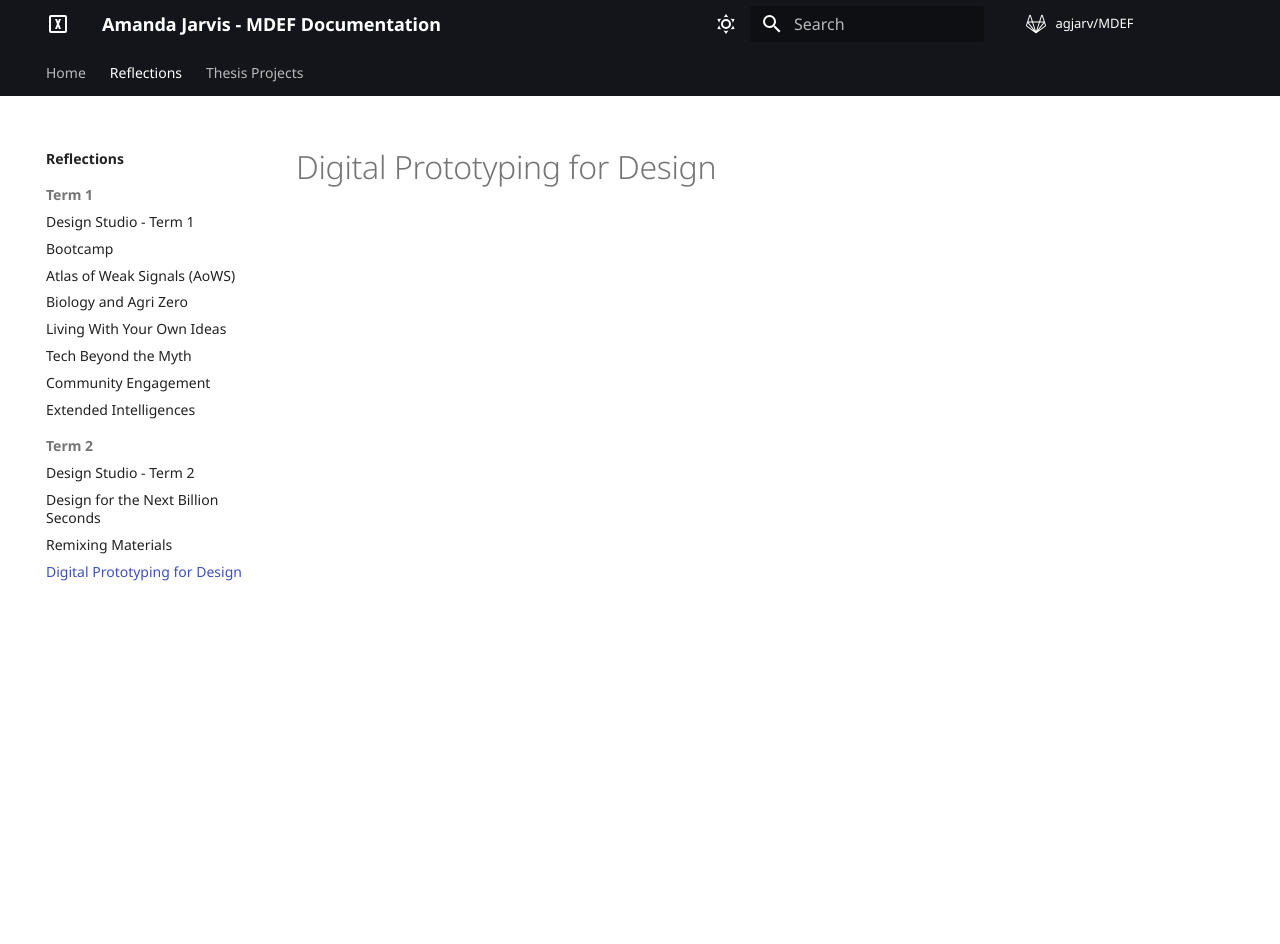
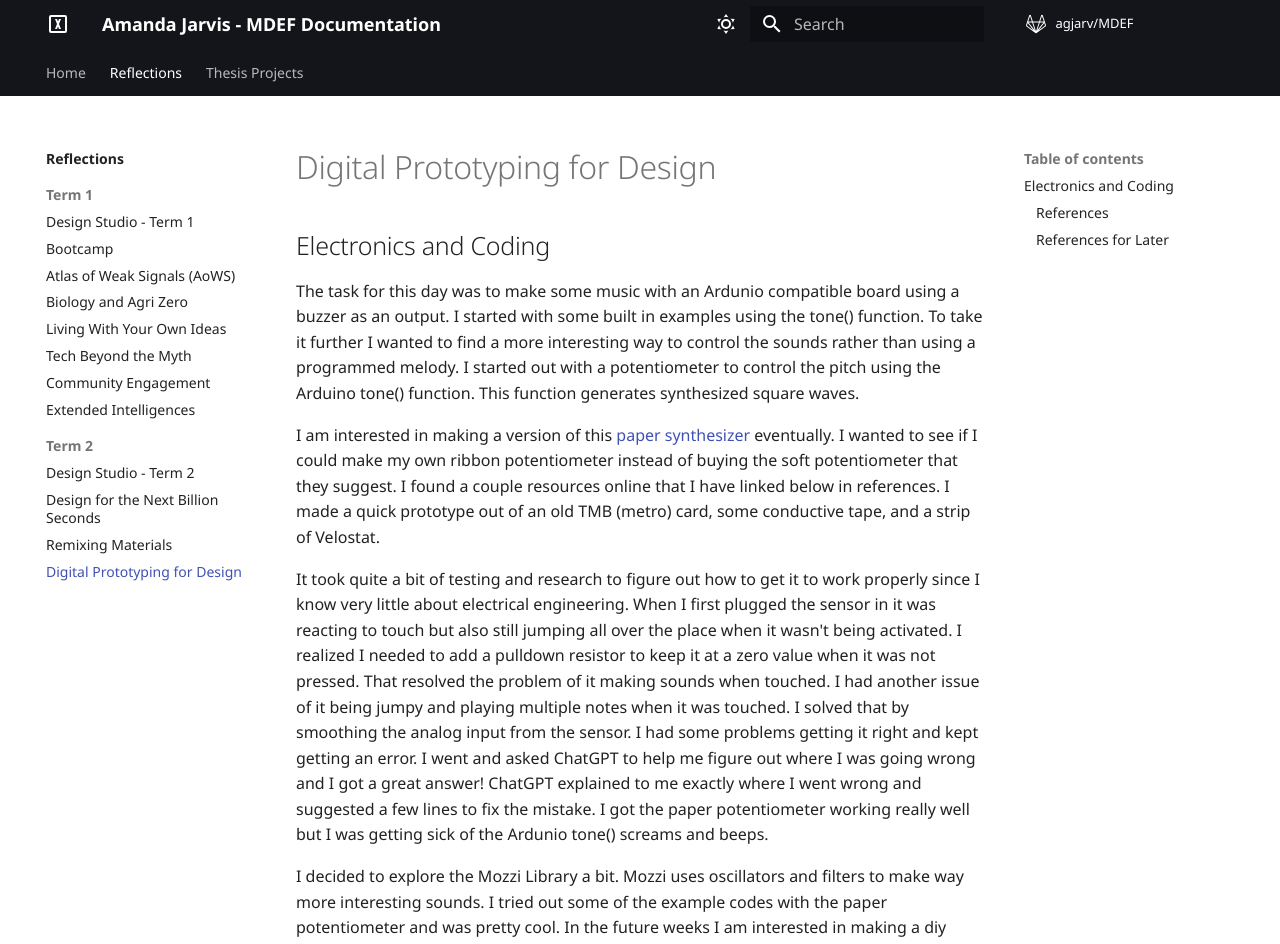
Before and after one commit to agjarv/MDEF, an MkDocs documentation site: the page built from docs/term02/digitalprototyping.md, in a window 1280 px wide and 1400 px high. Shown: the top 944 px of the window. Built offline with MkDocs 1.6.1 and Material for MkDocs 9.7.7, drawn with Linux system fonts in a browser that asks for light colours; comment, search, counter and statistics services are not loaded; some of the changed text lies outside the part shown.

Commit message:
digital prototyping

```diff
--- a/docs/term02/digitalprototyping.md
+++ b/docs/term02/digitalprototyping.md
@@ -1 +1,44 @@
 # Digital Prototyping for Design
+
+## Electronics and Coding
+
+The task for this day was to make some music with an Ardunio compatible board using a buzzer as an output. I started with some built in examples using the tone() function. To take it further I wanted to find a more interesting way to control the sounds rather than using a programmed melody. I started out with a potentiometer to control the pitch using the Arduino tone() function. This function generates synthesized square waves.
+
+I am interested in making a version of this [paper synthesizer](https://www.instructables.com/PaperSynth-an-8-bit-Synthesizer-Made-Out-of-Paper-/) eventually. I wanted to see if I could make my own ribbon potentiometer instead of buying the soft potentiometer that they suggest. I found a couple resources online that I have linked below in references. I made a quick prototype out of an old TMB (metro) card, some conductive tape, and a strip of Velostat.
+
+It took quite a bit of testing and research to figure out how to get it to work properly since I know very little about electrical engineering. When I first plugged the sensor in it was reacting to touch but also still jumping all over the place when it wasn't being activated. I realized I needed to add a pulldown resistor to keep it at a zero value when it was not pressed. That resolved the problem of it making sounds when touched. I had another issue of it being jumpy and playing multiple notes when it was touched. I solved that by smoothing the analog input from the sensor. I had some problems getting it right and kept getting an error. I went and asked ChatGPT to help me figure out where I was going wrong and I got a great answer! ChatGPT explained to me exactly where I went wrong and suggested a few lines to fix the mistake. I got the paper potentiometer working really well but I was getting sick of the Ardunio tone() screams and beeps.
+
+I decided to explore the Mozzi Library a bit. Mozzi uses oscillators and filters to make way more interesting sounds. I tried out some of the example codes with the paper potentiometer and was pretty cool. In the future weeks I am interested in making a diy synth based on this paper potentiometer and the Mozzi library.
+
+
+<div style="position: relative; width: 100%; height: 0; padding-top: 75.0000%;
+ padding-bottom: 0; box-shadow: 0 2px 8px 0 rgba(63,69,81,0.16); margin-top: 1.6em; margin-bottom: 0.9em; overflow: hidden;
+ border-radius: 8px; will-change: transform;">
+  <iframe loading="lazy" style="position: absolute; width: 100%; height: 100%; top: 0; left: 0; border: none; padding: 0;margin: 0;"
+    src="https:&#x2F;&#x2F;www.canva.com&#x2F;design&#x2F;DAFaf9KXaPw&#x2F;view?embed" allowfullscreen="allowfullscreen" allow="fullscreen">
+  </iframe>
+</div>
+<a href="https:&#x2F;&#x2F;www.canva.com&#x2F;design&#x2F;DAFaf9KXaPw&#x2F;view?utm_content=DAFaf9KXaPw&amp;utm_campaign=designshare&amp;utm_medium=embeds&amp;utm_source=link" target="_blank" rel="noopener"> Electronics and Coding Lab Notes</a> by agjarv
+
+
+### References
+
+- [Arduino Tone Generator](https://diyelectromusic.wordpress.com/2020/06/01/arduino-tone-generator/) by Kevin at diyelectronicmusic.wordpress.com
+
+- [Ribbon Potentiometer](https://www.instructables.com/Make-a-Ribbon-Controller/) on Inscrutables
+
+- [DIY Resistive Ribbon Sensor](http://www.ooooo.be/devices/ribbon4/ribbon4.htm)
+
+- [Analog Input Instructables](https://www.instructables.com/Analog-Input/)
+
+- [Mozzi Library](https://sensorium.github.io/Mozzi/examples/)
+
+- [Paper Synth](https://www.instructables.com/PaperSynth-an-8-bit-Synthesizer-Made-Out-of-Paper-/) by Bryan Cera
+
+### References for Later
+
+[Adaptive Morse Code Detector](https://www.hackster.io/shjin/adaptive-led-morse-code-decoder-and-timer-interrupt-8d18a7)
+
+[Pulse Counter](https://forum.arduino.cc/t/pulse-counter-and-time-measurement/904085/12)
+
+[Photocell Reading](https://learn.adafruit.com/photocells/arduino-code)
```
